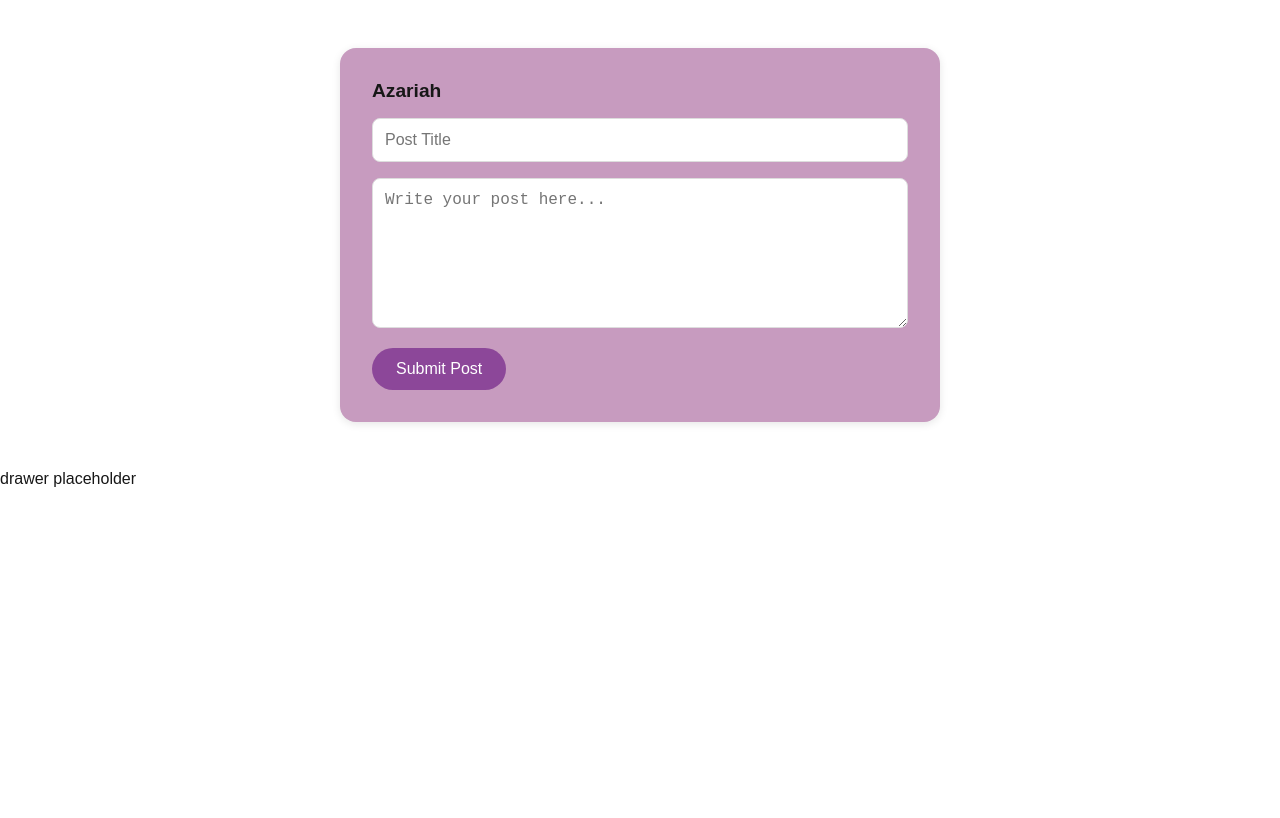
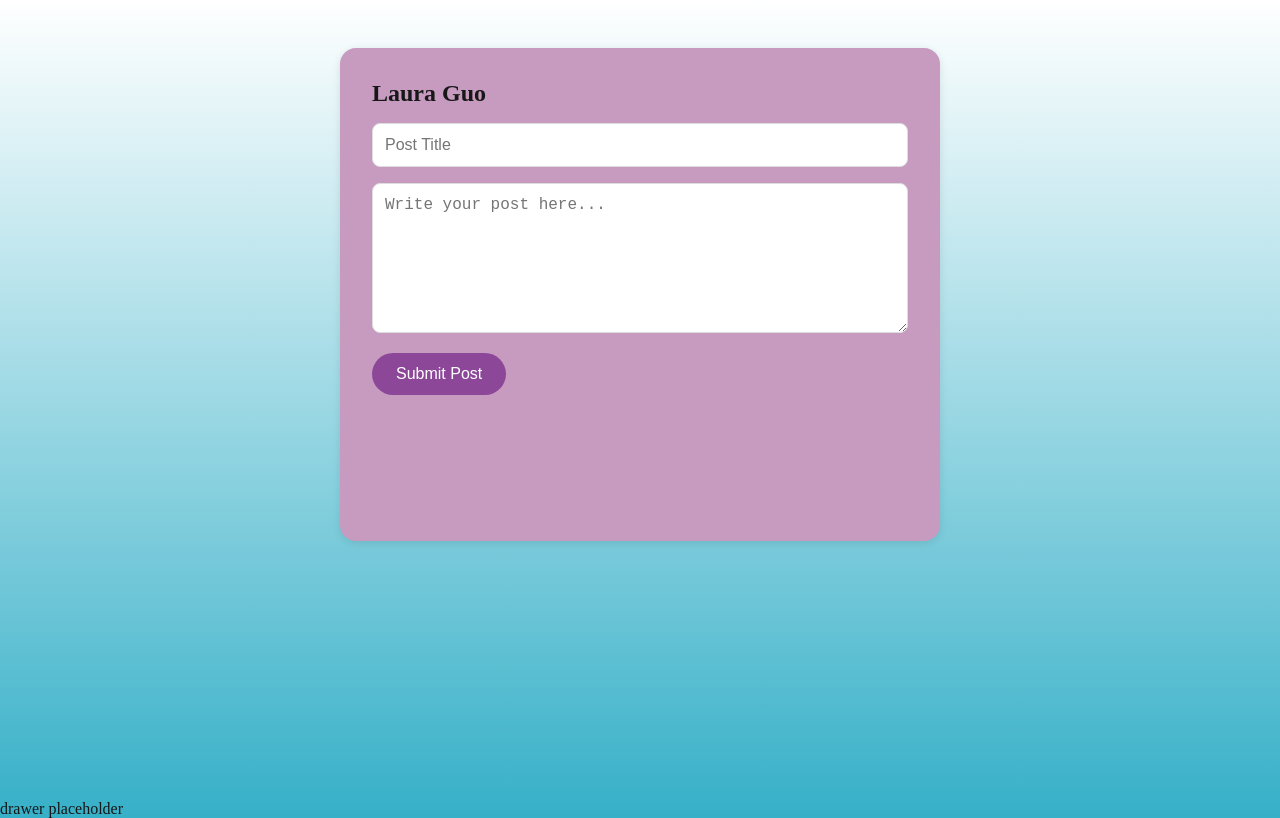
Before and after one commit to laurguo/lotus-bloom-forum, a Next.js app: page /site/1/new in a window 1280 px wide. Built offline with nearby package versions, Linux system fonts and the light colour scheme; a web font is replaced by a local one.

Commit message:
[post display] added the gradient background to the new post page

```diff
--- a/app/site/[site]/new/page.js
+++ b/app/site/[site]/new/page.js
@@ -21,7 +21,7 @@ export default async function NewPostPage({ params }) {
   return (
     <div className={styles.container}>
       <form className={styles.formBox} action={handleSubmit}>
-        <p className={styles.posterName}>Azariah</p>
+        <p className={styles.posterName}>Laura Guo</p>
         <input
           className={styles.titleInput}
           type="text"
--- a/app/site/[site]/new/page.module.css
+++ b/app/site/[site]/new/page.module.css
@@ -2,6 +2,7 @@
   display: flex;
   justify-content: center;
   padding: 3rem 1rem;
+  height: 100vh;
 }
 
 .formBox {
@@ -11,11 +12,12 @@
   max-width: 600px;
   width: 100%;
   box-shadow: 0 2px 8px rgba(0, 0, 0, 0.1);
+  height: 70%;
 }
 
 .posterName {
   font-weight: bold;
-  font-size: 1.2rem;
+  font-size: 1.5rem;
   margin-bottom: 1rem;
 }
 
@@ -48,3 +50,8 @@
 .submitButton:hover {
   background-color: #a05bb3;
 }
+
+body {
+  font-family: "Sans Serif";
+  background: linear-gradient(to bottom, #ffffff, #36b0c8);
+}
```
